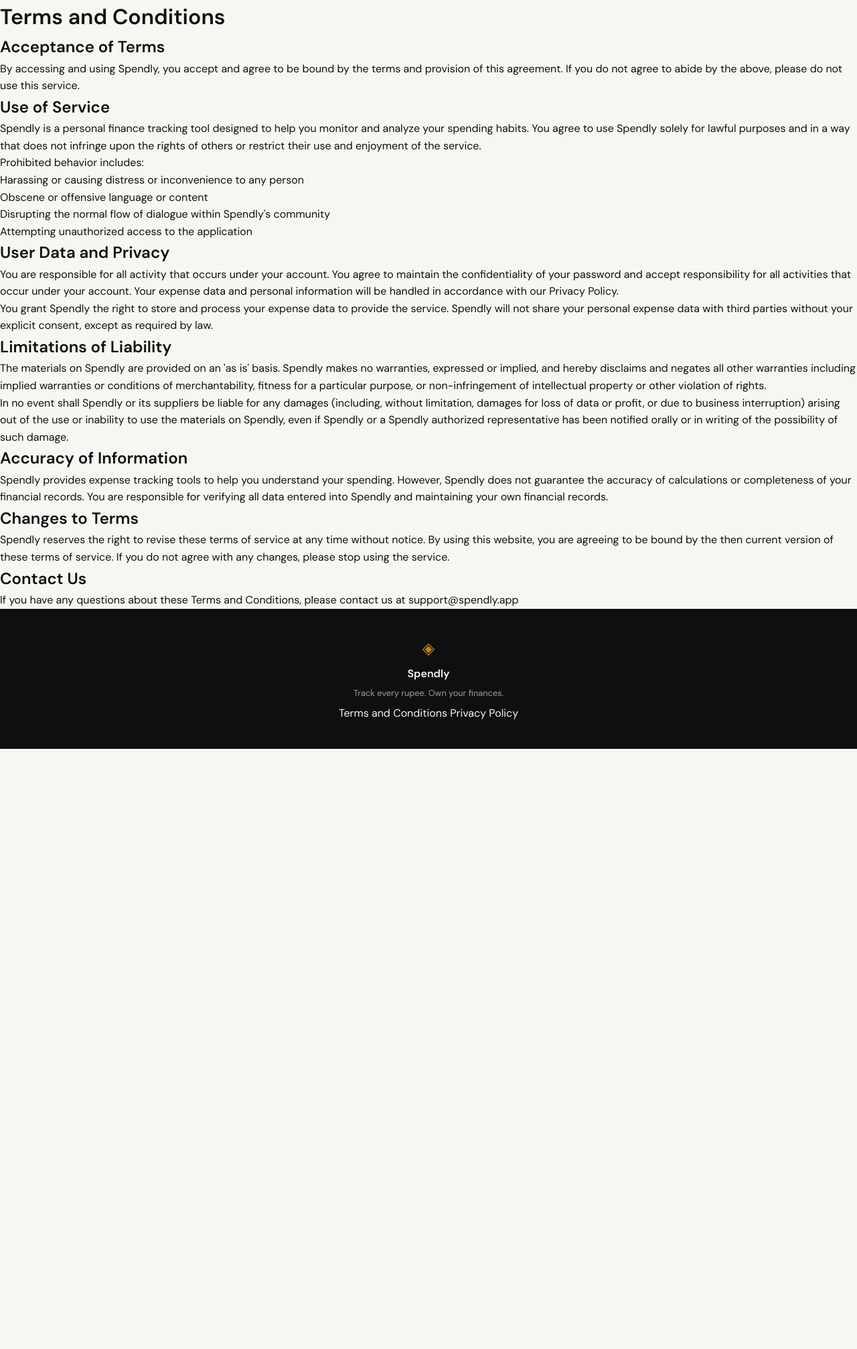
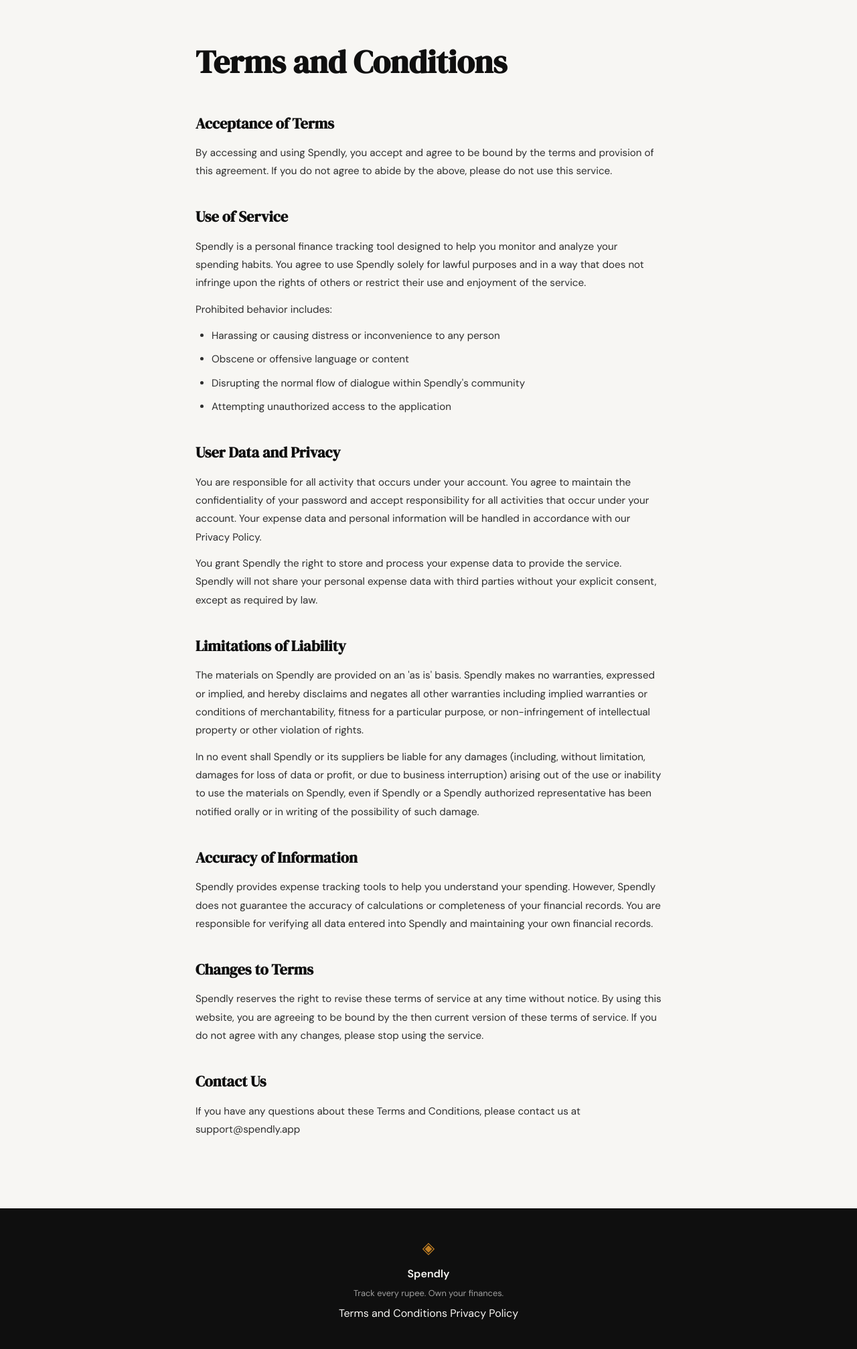
Before and after one commit to infracloudio/spendly, a Flask app: page /terms in a window 1280 px wide. Shown: the part 61-2075 px from the top of the page at 67% size. Before the commit the page ends 1179 px from the top, so only its background shows below. Run offline with Flask 3, Linux system fonts and the light colour scheme.

Commit message:
style: match terms page styling to website theme

```diff
--- a/templates/terms.html
+++ b/templates/terms.html
@@ -2,8 +2,57 @@
 
 {% block title %}Terms and Conditions - Spendly{% endblock %}
 
+{% block head %}
+<style>
+    .terms-container {
+        max-width: 760px;
+        margin: 0 auto;
+        padding: 4rem 2rem;
+    }
+
+    .terms-container h1 {
+        font-family: var(--font-display);
+        font-size: clamp(2rem, 4vw, 3rem);
+        color: var(--ink);
+        margin-bottom: 3rem;
+        line-height: 1.2;
+    }
+
+    .terms-section {
+        margin-bottom: 2.5rem;
+    }
+
+    .terms-section h2 {
+        font-family: var(--font-display);
+        font-size: 1.4rem;
+        color: var(--ink);
+        margin-bottom: 1rem;
+        line-height: 1.3;
+    }
+
+    .terms-section p {
+        font-size: 0.95rem;
+        color: var(--ink-soft);
+        line-height: 1.8;
+        margin-bottom: 0.75rem;
+    }
+
+    .terms-section ul {
+        margin-left: 1.5rem;
+        margin-bottom: 1rem;
+    }
+
+    .terms-section li {
+        font-size: 0.95rem;
+        color: var(--ink-soft);
+        line-height: 1.8;
+        margin-bottom: 0.5rem;
+    }
+</style>
+{% endblock %}
+
 {% block content %}
-<div class="page-container">
+<div class="terms-container">
     <h1>Terms and Conditions</h1>
 
     <section class="terms-section">
```
